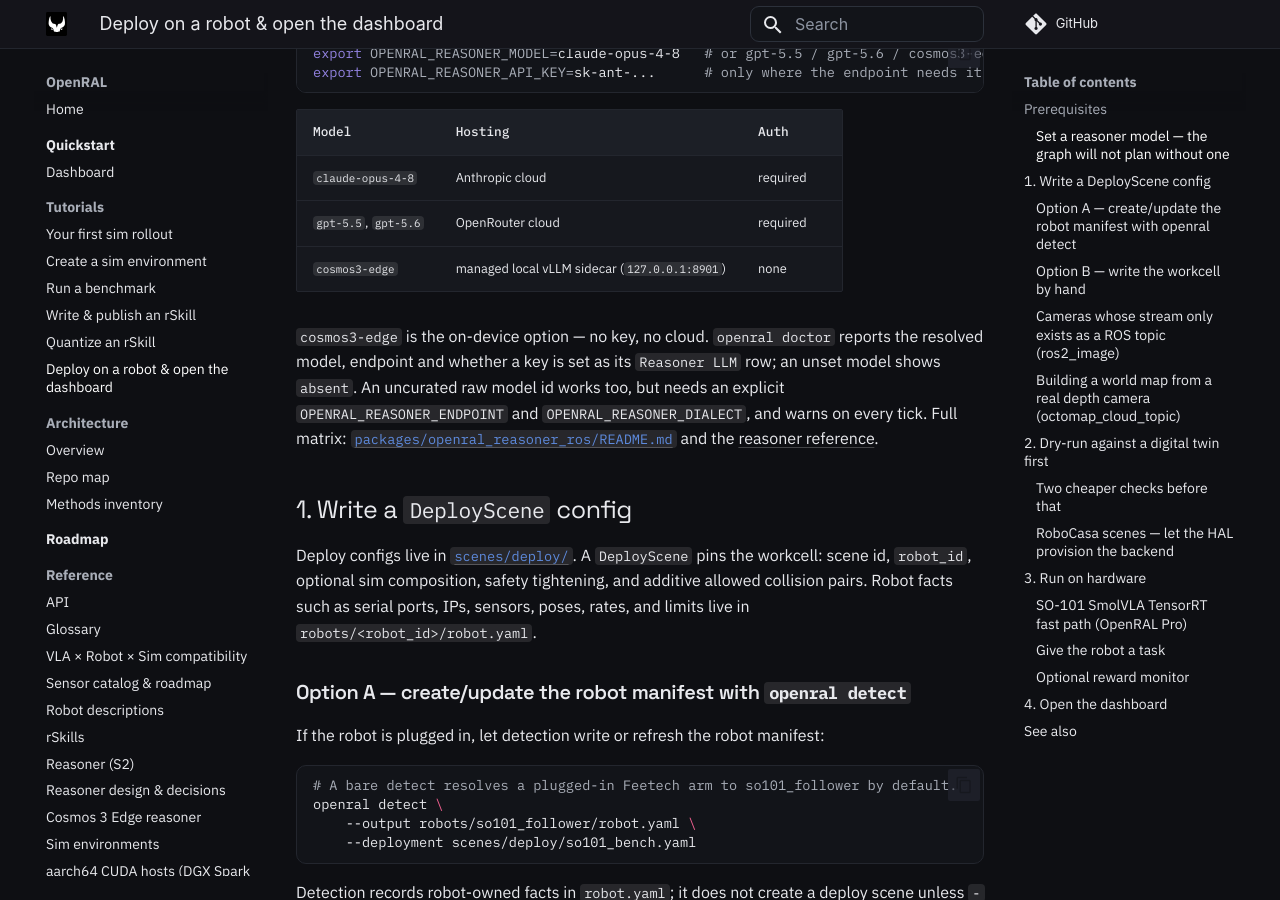
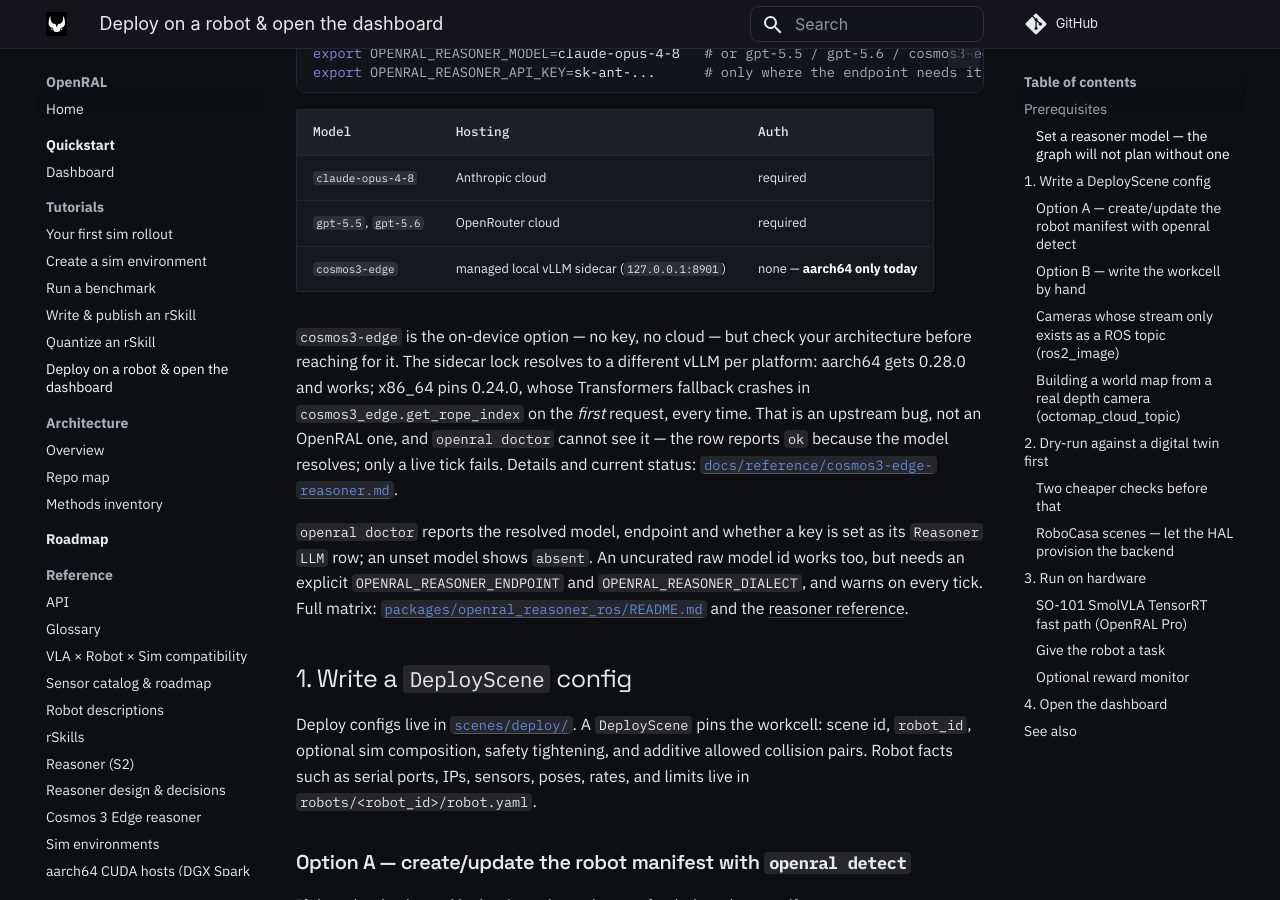
Before and after one commit to OpenRAL/openral, an MkDocs documentation site: the page built from docs/tutorials/deploy/deploy-run-and-dashboard.md, in a window 1280 px wide and 900 px high, scrolled down 1130 px. Built offline with MkDocs 1.6.1 and Material for MkDocs 9.7.7, drawn with Linux system fonts in a browser that asks for light colours; comment, search, counter and statistics services are not loaded.

Commit message:
fix(docs): the deploy page sold cosmos3-edge as the no-key option on every host
The reasoner-model table listed `cosmos3-edge` with `Auth: none` and called it
"the on-device option — no key, no cloud", with no platform caveat. The repo's
own reference says otherwise: the sidecar lock resolves to vLLM 0.28.0 on
aarch64 (works, live-validated) and pins 0.24.0 on x86_64, whose Transformers
fallback crashes in `cosmos3_edge.get_rope_index` on the first request and
every one after — `docs/reference/cosmos3-edge-reasoner.md` marks the live
tick ❌ blocked there.

Found while looking for a key-free way to validate the reasoner on this
machine: `openral doctor` reports the row `ok` on x86_64, because the model
resolves and only a live tick fails, so the tutorial's advice looked confirmed
right up until it wasn't. Says which architecture it works on now, and points
at the reference for status.

Co-Authored-By: Claude Opus 5 (1M context) <noreply@anthropic.com>
Claude-Session: https://claude.ai/code/session_01XVC32JktYitfwraHGqw3zB
Signed-off-by: Adrian <adrianllopart@gmail.com>

```diff
--- a/docs/tutorials/deploy/deploy-run-and-dashboard.md
+++ b/docs/tutorials/deploy/deploy-run-and-dashboard.md
@@ -47,11 +47,19 @@ export OPENRAL_REASONER_API_KEY=sk-ant-...      # only where the endpoint needs
 | --- | --- | --- |
 | `claude-opus-4-8` | Anthropic cloud | required |
 | `gpt-5.5`, `gpt-5.6` | OpenRouter cloud | required |
-| `cosmos3-edge` | managed local vLLM sidecar (`127.0.0.1:8901`) | none |
+| `cosmos3-edge` | managed local vLLM sidecar (`127.0.0.1:8901`) | none — **aarch64 only today** |
 
-`cosmos3-edge` is the on-device option — no key, no cloud. `openral doctor`
-reports the resolved model, endpoint and whether a key is set as its
-`Reasoner LLM` row; an unset model shows `absent`. An uncurated raw model id
+`cosmos3-edge` is the on-device option — no key, no cloud — but check your
+architecture before reaching for it. The sidecar lock resolves to a different
+vLLM per platform: aarch64 gets 0.28.0 and works; x86_64 pins 0.24.0, whose
+Transformers fallback crashes in `cosmos3_edge.get_rope_index` on the *first*
+request, every time. That is an upstream bug, not an OpenRAL one, and
+`openral doctor` cannot see it — the row reports `ok` because the model
+resolves; only a live tick fails. Details and current status:
+[`docs/reference/cosmos3-edge-reasoner.md`](../../reference/cosmos3-edge-reasoner.md).
+
+`openral doctor` reports the resolved model, endpoint and whether a key is set
+as its `Reasoner LLM` row; an unset model shows `absent`. An uncurated raw model id
 works too, but needs an explicit `OPENRAL_REASONER_ENDPOINT` and
 `OPENRAL_REASONER_DIALECT`, and warns on every tick. Full matrix:
 [`packages/openral_reasoner_ros/README.md`](https://github.com/OpenRAL/openral/blob/master/packages/openral_reasoner_ros/README.md)
```
